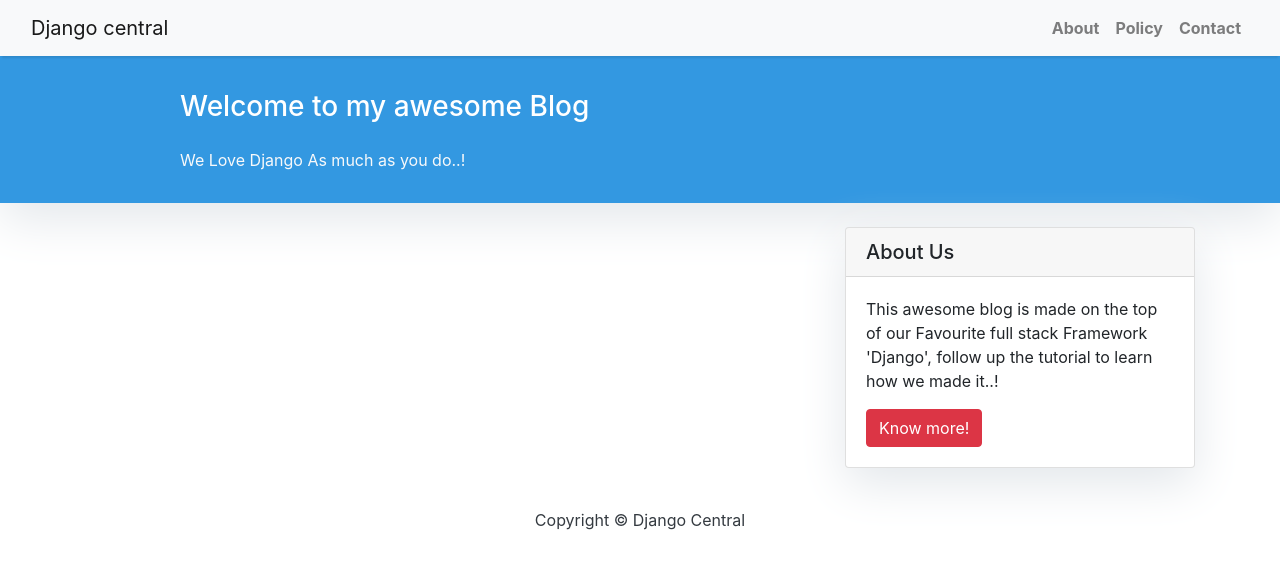
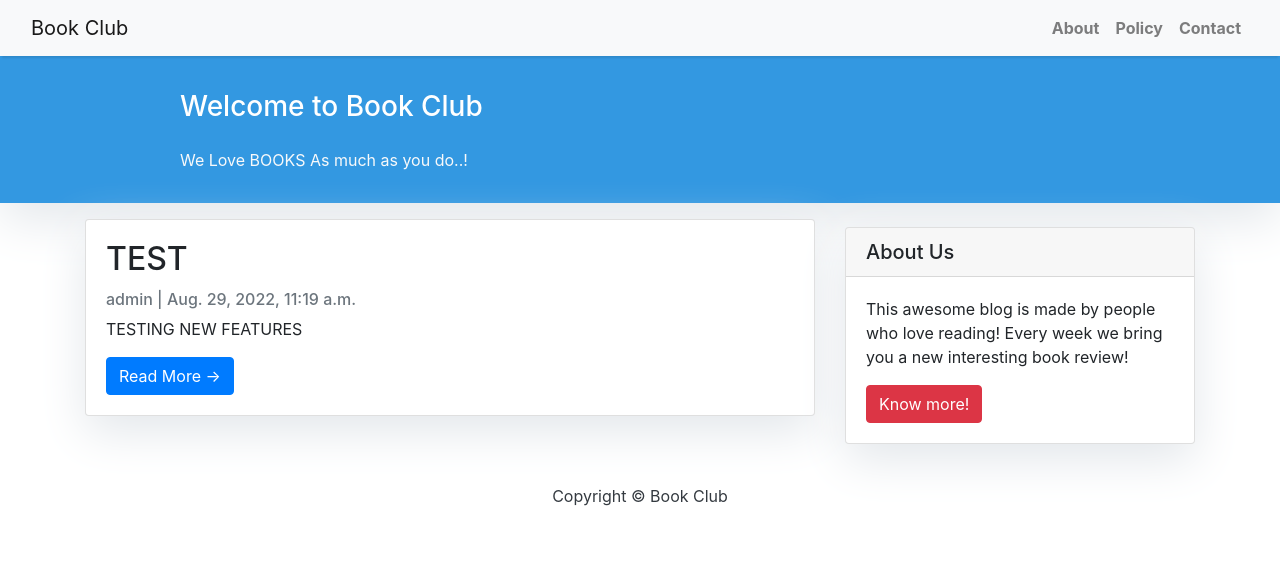
Before and after one commit to rlorimier/book-club, a Django app: page / in a window 1280 px wide. Shown: the top 569 px of the page. Run offline with Django 3.2, Linux system fonts and the light colour scheme; data comes from the database, SQL or seed files in the repository; both versions use the stored data as it was after the commit; some libraries are stand-ins or nearby versions.

Commit message:
Modified templates/python files to display posts

```diff
--- a/blog/views.py
+++ b/blog/views.py
@@ -1,4 +1,7 @@
 from django.shortcuts import render
+from django.utils import timezone
+from .models import Post
 
 def index(request):
-    return render(request, 'index.html', {})
+    posts = Post.objects.filter(published_date__lte=timezone.now()).order_by('published_date')
+    return render(request, 'index.html', {'posts': posts})
--- a/templates/index.html
+++ b/templates/index.html
@@ -7,8 +7,8 @@
         <div class="row">
             <div class=" col-md-8 col-md-10 mx-auto">
                 <div class="site-heading">
-                    <h3 class=" site-heading my-4 mt-3 text-white"> Welcome to my awesome Blog </h3>
-                    <p class="text-light">We Love Django As much as you do..! &nbsp
+                    <h3 class=" site-heading my-4 mt-3 text-white"> Welcome to Book Club </h3>
+                    <p class="text-light">We Love BOOKS As much as you do..! &nbsp
                     </p>
                 </div>
             </div>
@@ -19,13 +19,13 @@
     <div class="row">
         <!-- Blog Entries Column -->
         <div class="col-md-8 mt-3 left">
-            {% for post in post_list %}
+            {% for post in posts %}
             <div class="card mb-4">
                 <div class="card-body">
                     <h2 class="card-title">{{ post.title }}</h2>
-                    <p class="card-text text-muted h6">{{ post.author }} | {{ post.created_on}} </p>
-                    <p class="card-text">{{post.content|slice:":200" }}</p>
-                    <a href="{% url 'post_detail' post.slug  %}" class="btn btn-primary">Read More &rarr;</a>
+                    <p class="card-text text-muted h6">{{ post.author }} | {{ post.published_date}} </p>
+                    <p class="card-text">{{post.text|slice:":200" }}</p>
+                    <a href="#" class="btn btn-primary">Read More &rarr;</a>
                 </div>
             </div>
             {% endfor %}
--- a/templates/post_list.html
+++ b/templates/post_list.html
@@ -16,7 +16,7 @@
         <!-- Navigation -->
         <nav class="navbar navbar-expand-lg navbar-light bg-light shadow" id="mainNav">
             <div class="container-fluid">
-                <a class="navbar-brand" href="#">Django central</a>
+                <a class="navbar-brand" href="#">Book Club</a>
                 <button class="navbar-toggler navbar-toggler-right" type="button" data-toggle="collapse" data-target="#navbarResponsive"
                     aria-controls="navbarResponsive" aria-expanded="false" aria-label="Toggle navigation">
                     <span class="navbar-toggler-icon"></span>
@@ -37,11 +37,13 @@
             </div>
         </nav>
         {% block content %}
+
         <!-- Content Goes here -->
+
         {% endblock content %}
         <!-- Footer -->
         <footer class="py-3 bg-grey">
-            <p class="m-0 text-dark text-center ">Copyright &copy; Django Central</p>
+            <p class="m-0 text-dark text-center ">Copyright &copy; Book Club</p>
         </footer>
     </body>
 </html>
--- a/templates/sidebar.html
+++ b/templates/sidebar.html
@@ -5,8 +5,8 @@
 <div class="card my-4">
         <h5 class="card-header">About Us</h5>
     <div class="card-body">
-        <p class="card-text"> This awesome blog is made on the top of our Favourite full stack Framework 'Django', follow up the tutorial to learn how we made it..!</p>
-        <a href="https://djangocentral.com/building-a-blog-application-with-django"
+        <p class="card-text"> This awesome blog is made by people who love reading! Every week we bring you a new interesting book review!</p>
+        <a href="#"
            class="btn btn-danger">Know more!</a>
     </div>
 </div>
```
Also changed, not shown: db.sqlite3.
